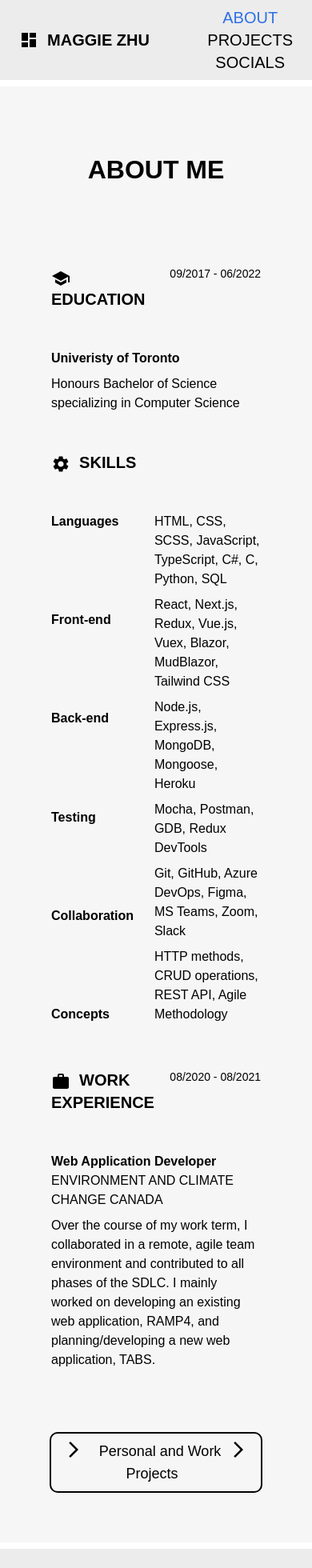
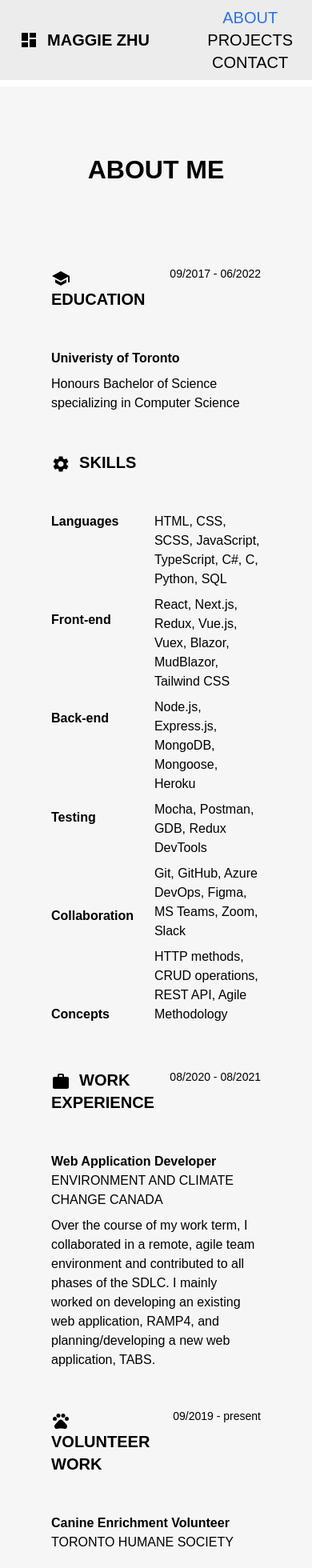
Before and after one commit to avocadoes/profile, a Next.js app: page /about in a window 390 px wide. Shown: the top 1960 px of the page at 80% size. Built offline with nearby package versions, Linux system fonts and the light colour scheme.

Commit message:
styling and contact form

```diff
--- a/package.json
+++ b/package.json
@@ -10,6 +10,7 @@
     "lint": "next lint"
   },
   "dependencies": {
+    "@emailjs/browser": "^3.6.2",
     "@emotion/react": "^11.9.0",
     "@emotion/styled": "^11.8.1",
     "@mui/icons-material": "^5.8.2",
--- a/pages/about.js
+++ b/pages/about.js
@@ -4,9 +4,9 @@ import SchoolIcon from '@mui/icons-material/School'
 import SettingsIcon from '@mui/icons-material/Settings'
 import WorkIcon from '@mui/icons-material/Work'
 import ArrowForwardIosIcon from '@mui/icons-material/ArrowForwardIos'
+import PetsIcon from '@mui/icons-material/Pets'
 import Header from './components/header'
 import Footer from './components/footer'
-import Page from './components/page'
 import styles from '../styles/about.module.css'
 
 export default function About() {
@@ -59,6 +59,14 @@ export default function About() {
                             Over the course of my work term, I collaborated in a remote, agile team environment and contributed to all
                             phases of the SDLC. I mainly worked on developing an existing web application, RAMP4, and planning/developing a new web application, TABS.
                         </div>
+                    </div>
+                    <div className={styles.subtitle}>
+                        <PetsIcon className={styles.icon} />&nbsp; VOLUNTEER WORK
+                    </div>
+                    <div className={styles.date}>09/2019 - present</div>
+                    <div className={styles.text}>
+                        <div className={styles.job}>Canine Enrichment Volunteer</div>
+                        <div className={styles.company}>TORONTO HUMANE SOCIETY</div>
                     </div>
                     <Link href='/work'>
                         <a className={'button ' + styles.button}><ArrowForwardIosIcon />&nbsp; Personal and Work Projects &nbsp;<ArrowForwardIosIcon /></a>
--- a/pages/components/header.js
+++ b/pages/components/header.js
@@ -40,7 +40,7 @@ export default function Header() {
                     <a className={work}>PROJECTS</a>
                 </Link>
                 <Link href="/contact">
-                    <a className={contact}>SOCIALS</a>
+                    <a className={contact}>CONTACT</a>
                 </Link>
             </span>
 
--- a/pages/contact.js
+++ b/pages/contact.js
@@ -1,13 +1,26 @@
 import Head from 'next/head'
+import { useRef } from 'react'
 import Header from './components/header'
 import Footer from './components/footer'
-import Page from './components/page'
 import EmailIcon from '@mui/icons-material/Email'
 import LinkedInIcon from '@mui/icons-material/LinkedIn'
 import GitHubIcon from '@mui/icons-material/GitHub'
 import styles from '../styles/contact.module.css'
+import emailjs from '@emailjs/browser'
 
 export default function Contact() {
+    // todo: add toast notif to submit
+    const form = useRef()
+    const sendEmail = (e) => {
+        e.preventDefault()
+
+        emailjs.sendForm('service_tj7nd6a', 'template_om2wnuo', form.current, 'pJpfm-U7kRDKDN-7H')
+            .then((result) => {
+                console.log(result.text)
+            }, (error) => {
+                console.log(error.text)
+            })
+    }
     return (
         <div>
             <Head>
@@ -18,7 +31,15 @@ export default function Contact() {
             <main>
                 <Header></Header>
                     <div className={styles.container}>
-                        <div className={styles.title}>SOCIALS</div>
+                        <div className={styles.title}>CONTACT ME:</div>
+                        <form className={styles.form} ref={form} onSubmit={sendEmail}>
+                            <input type='text' placeholder='Name' name='user_name' />
+                            <input type='email' placeholder='Email' name='user_email' />
+                            <textarea name='message' rows='6' placeholder='Message' />
+                            <button type='submit' className='button'>Send Message</button>
+
+                        </form>
+                        <div className={styles.socials}>
                             <a className={styles.link} href="mailto:mg_zhu@outlook.com">
                                 <EmailIcon fontSize="inherit" />
                                 <div className={styles.label}>EMAIL</div>
@@ -32,6 +53,8 @@ export default function Contact() {
                                 <div className={styles.label}>GITHUB</div>
                             </a>
                         </div>
+
+                    </div>
             </main>
 
             <Footer></Footer>
--- a/pages/work.js
+++ b/pages/work.js
@@ -79,7 +79,7 @@ export default function Work() {
                         </div>
                         <div className={styles.textbox}>Tools and Technologies:</div>
                         <div className={styles.textbox}>
-                            JavaScript, CSS, React, Next.js, Vercel, Chrome DevTools, Figma, Material UI
+                            JavaScript, CSS, React, Next.js, EmailJS, Vercel, Chrome DevTools, Figma, Material UI
                         </div>
                         <div className={styles.link}>
                             <a className='button' href='https://www.figma.com/proto/0YLIwwourJrd0J31eOH5BY/Profile?node-id=304%3A80&starting-point-node-id=304%3A80&scaling=scale-down'>
--- a/styles/about.module.css
+++ b/styles/about.module.css
@@ -33,6 +33,7 @@
     font-size: 0.875rem;
     font-weight: normal;
     line-height: 1.25rem;
+    grid-column: 2;
 }
 
 .text {
@@ -93,7 +94,6 @@
         grid-column: 1;
     }
     .date {
-        grid-column: 2;
         text-align: right;
     }
     .text {
--- a/styles/contact.module.css
+++ b/styles/contact.module.css
@@ -1,35 +1,66 @@
 .container {
     display: grid;
-    grid-template-columns: 1fr 1fr 1fr;
+    grid-template-columns: 1fr 1.5fr;
+    column-gap: 4rem;
     max-width: fit-content;
     padding: 4rem 10rem 10rem 10rem;
-    align-items: center;
+    align-items: start;
     justify-content: center;
     margin: 0 auto;
 }
 
 .title {
-    grid-column: 1/4;
+    grid-column: 1;
     font-size: 2rem;
     font-weight: bold;
-    line-height: 5rem;
     margin-top: 4.5rem;
-    margin-bottom: 5.5rem;
+    margin-bottom: 2.5rem;
     text-align: center;
 }
 
-.link {
+.socials {
     display: flex;
     flex-direction: column;
+}
+
+.link {
+    grid-column: 1;
+    display: flex;
     align-items: center;
     align-text: center;
-    font-size: 5rem;
-    font-weight: bold;
-    padding: 2rem;
+    font-size: 2.5rem;
+    font-weight: 500;
+    padding-bottom: 2rem;
 }
 
 .label {
     font-size: 1rem;
+    padding: 0.5rem;
+}
+
+.form {
+    display: flex;
+    flex-direction: column;
+    grid-column: 2;
+    grid-row: 1/3;
+    align-items: flex-start;
+    justify-self: right;
+    width: 100%;
+    margin-top: 4.5rem;
+    font-size: 1rem;
+}
+
+.form input,
+.form textarea {
+    width: 100%;
+    border-radius: 0.5rem;
+    margin-bottom: 1rem;
+    padding: 0.5rem;
+}
+
+.form button {
+    width: 100%;
+    margin-top: 4px;
 }
 
 @media (prefers-color-scheme: light) {
@@ -38,6 +69,13 @@
     }
     .link:hover * {
         color: #2f71e7;
+    }
+    .form input,
+    .form textarea {
+        border: 0.125rem solid #787878;
+    }
+    .form input::placeholder, .form textarea::placeholder {
+        color: #717171;
     }
 }
 
@@ -48,19 +86,34 @@
     .link:hover * {
         color: #6495ED;
     }
+    .form input,
+    .form textarea {
+        border: 0.125rem solid #c2c2c2;
+    }
+    .form input::placeholder, .form textarea::placeholder {
+        color: #c2c2c2;
+    }
 }
 
-@media (max-width: 25rem) {
+@media (max-width: 59rem) {
     .container {
         grid-template-columns: 1fr;
-        padding: 1rem 4rem 4rem 4rem;
+        padding: 1rem 8rem 1rem 8rem;
+    }
+    .title {
+        margin-bottom: 0;
+    }
+    .form {
+        grid-column: 1;
+        grid-row: 2;
+        margin-bottom: 1rem;
+    }
+    .socials {
+        flex-direction: row;
+        padding: 4rem;
     }
     .link {
         grid-column: 1;
-        padding: 1rem;
-    }
-    .title {
-        grid-column: 1;
-        margin-bottom: 2.5rem;
+        flex-direction: column;
     }
 }
```
Also changed, not shown: 2 other files (tests, documents, lock files or other folders). Lines whose indentation alone changed are shown as unchanged.
